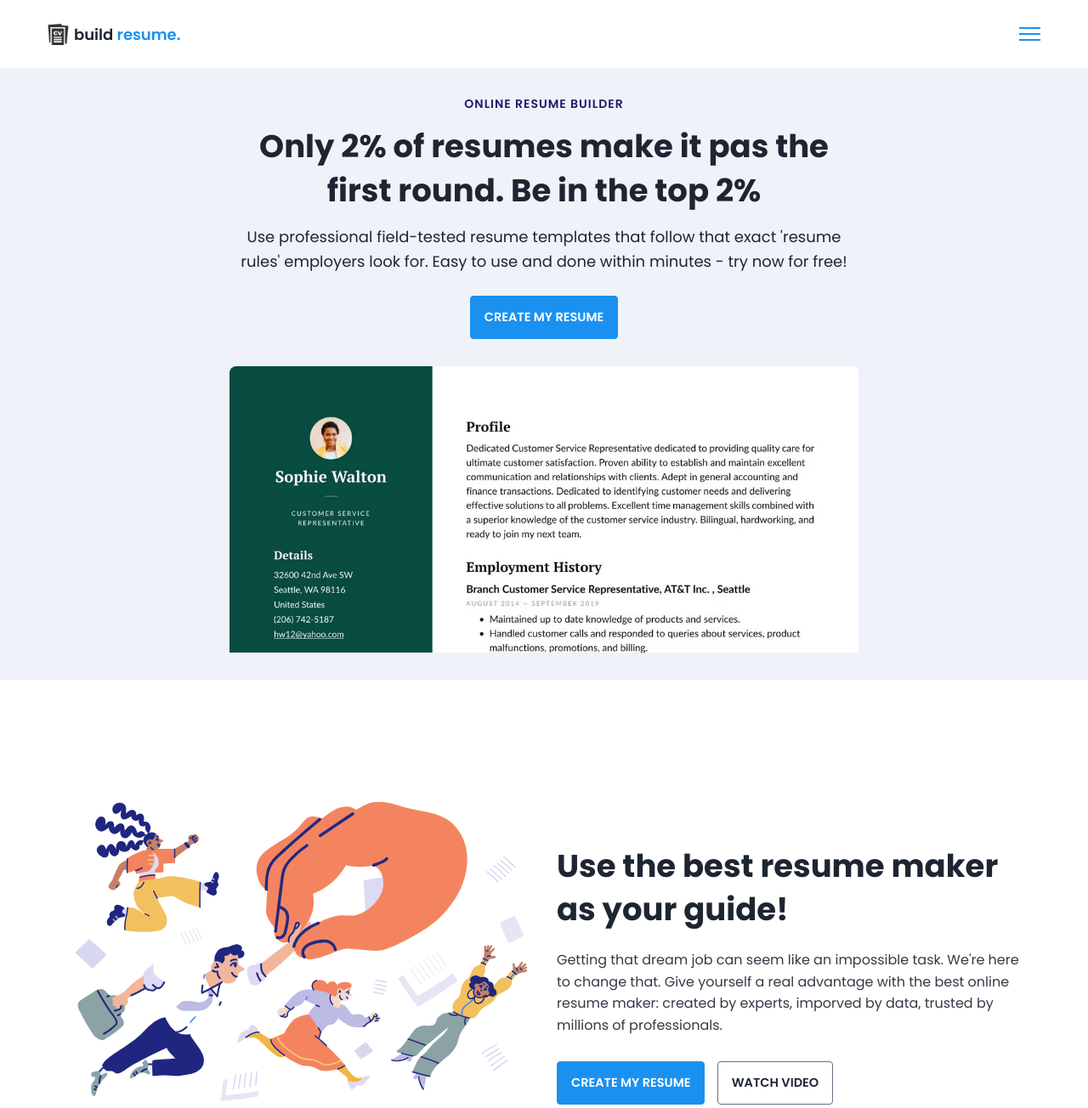
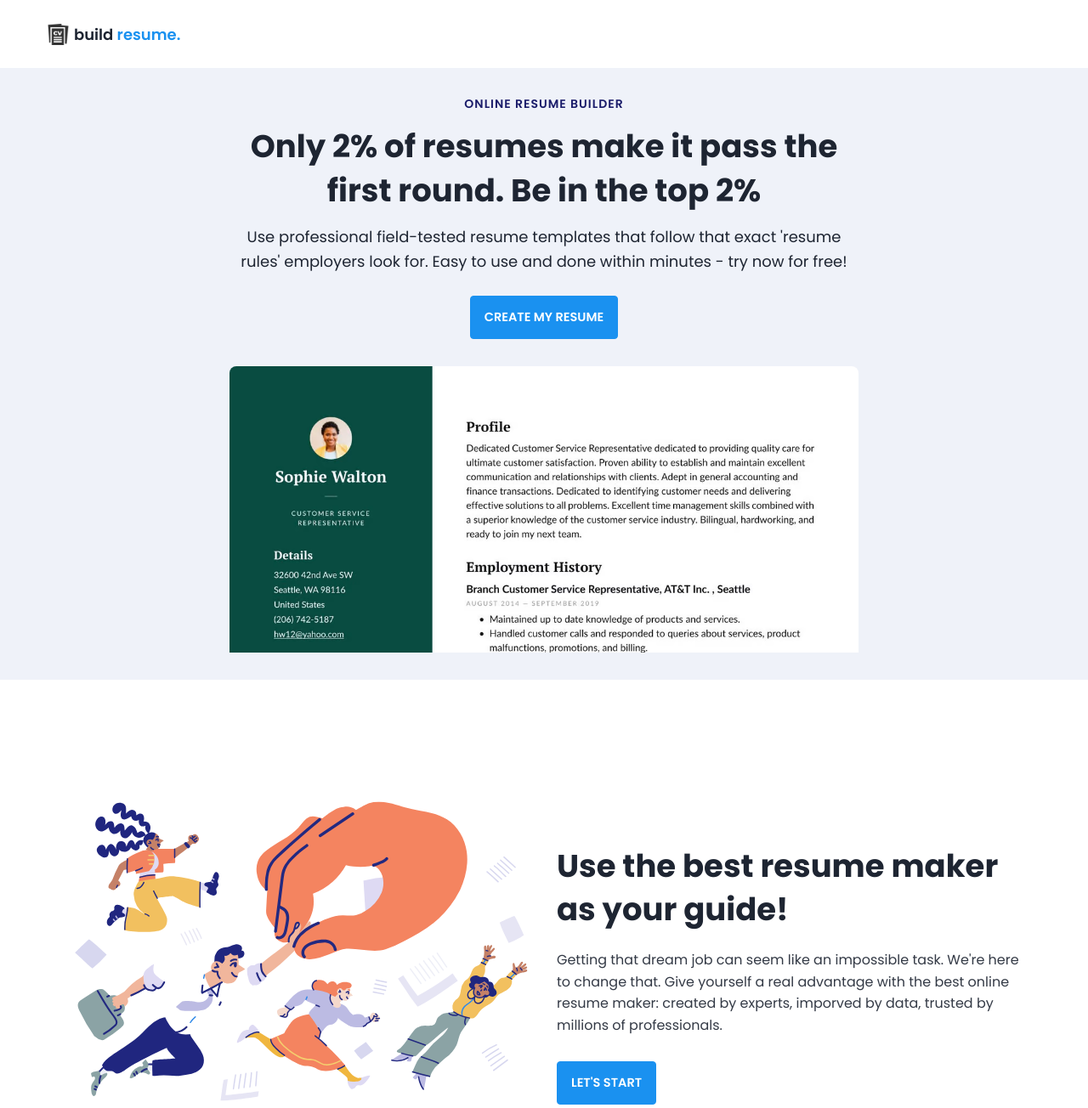
Before and after one commit to Sumanth-github6113/Resume-Building, a plain HTML site: page index.html in a window 1280 px wide. Shown: the top 1304 px of the page at 85% size. Drawn offline with Linux system fonts and the light colour scheme.

Commit message:
Update index.html

```diff
--- a/index.html
+++ b/index.html
@@ -3,10 +3,11 @@
     <head>
         <meta charset="utf-8">
         <meta http-equiv="X-UA-Compatible" content="IE=edge">
-        <title>Home Page</title>
+        <title>Resume Build</title>
         <meta name="description" content="">
         <meta name="viewport" content="width=device-width, initial-scale=1">
         <link rel="stylesheet" href="./assets/css/main.css">
+        <link rel="icon" href="./assets/images/logo-icon.ico">
     </head>
     <body>
 
@@ -18,13 +19,6 @@
                             <img src = "assets/images/curriculum-vitae.png" alt = "" class = "navbar-brand-icon">
                             <span class = "navbar-brand-text">build <span>resume.</span>
                         </a>
-                        <button type = "button" class = "navbar-toggler-btn">
-                            <div class = "bars">
-                                <div class = "bar"></div>
-                                <div class = "bar"></div>
-                                <div class = "bar"></div>
-                            </div>
-                        </button>
                     </div>
                 </div>
             </div>
@@ -34,7 +28,7 @@
             <div class = "container">
                 <div class = "header-content text-center">
                     <h6 class = "text-uppercase text-blue-dark fs-14 fw-6 ls-1">online resume builder</h6>
-                    <h1 class = "lg-title">Only 2% of resumes make it pas the first round. Be in the top 2%</h1>
+                    <h1 class = "lg-title">Only 2% of resumes make it pass the first round. Be in the top 2%</h1>
                     <p class = "text-dark fs-18">Use professional field-tested resume templates that follow that exact 'resume rules' employers look for. Easy to use and done within minutes - try now for free!</p>
                     <a href = "resume.html" class = "btn btn-primary text-uppercase">create my resume</a>
                     <img src = "assets/images/dublin-resume-templates.avif">
@@ -52,8 +46,8 @@
                         <h2 class = "lg-title">Use the best resume maker as your guide!</h2>
                         <p class = "text">Getting that dream job can seem like an impossible task. We're here to change that. Give yourself a real advantage with the best online resume maker: created by experts, imporved by data, trusted by millions of professionals.</p>
                         <div class = "btn-group">
-                            <a href = "resume.html" class = "btn btn-primary text-uppercase">create my resume</a>
-                            <a href = "#" class = "btn btn-secondary text-uppercase">watch video</a>
+                            <a href = "resume.html" class = "btn btn-primary text-uppercase">Let's Start</a>
+
                         </div>
                     </div>
                 </div>
@@ -95,7 +89,7 @@
         <footer class = "footer bg-dark">
             <div class="container">
                 <div class = "footer-content text-center">
-                    <p class="fs-15">&copy;Copyright 2022. All Rights Reserved - <span>build.resume</span></p>
+                    <p class="fs-15">&copy;Copyright 2024. All Rights Reserved - <span>build.resume</span></p>
                 </div>
             </div>
         </footer>
```
